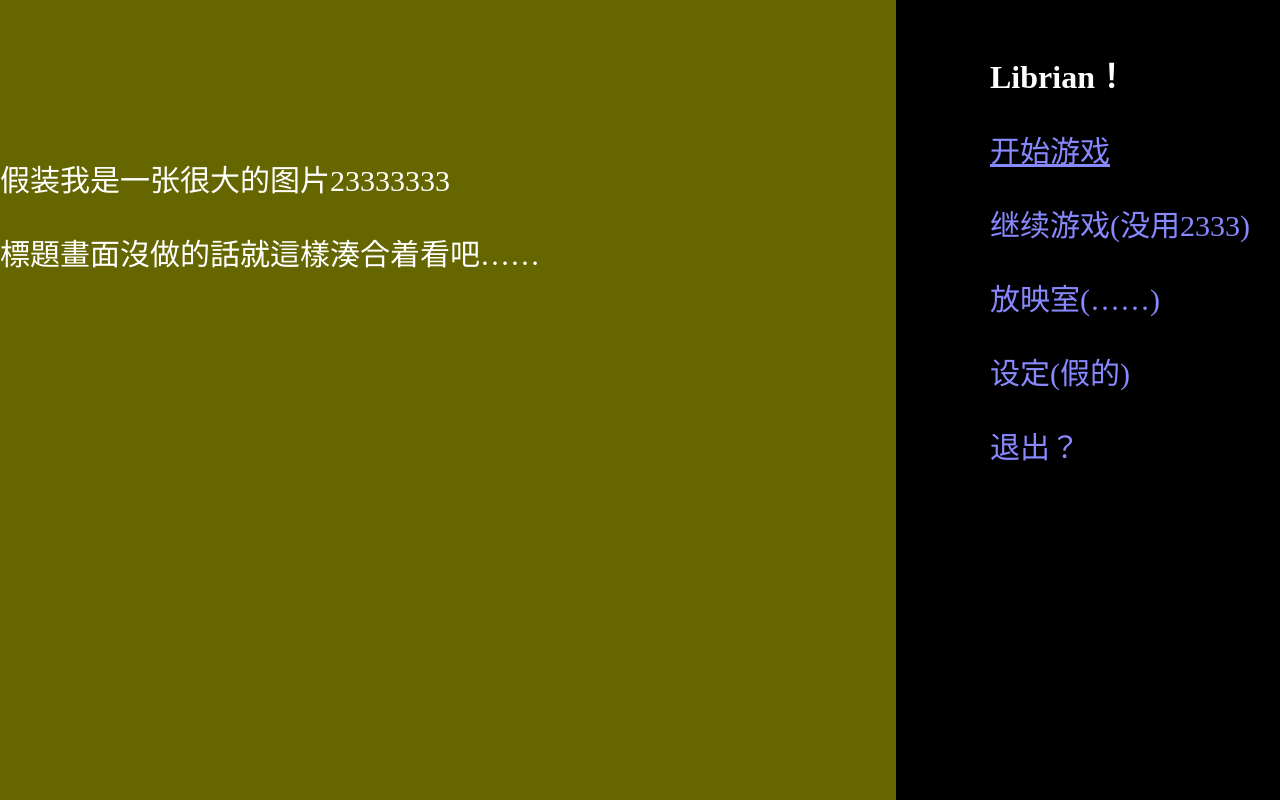
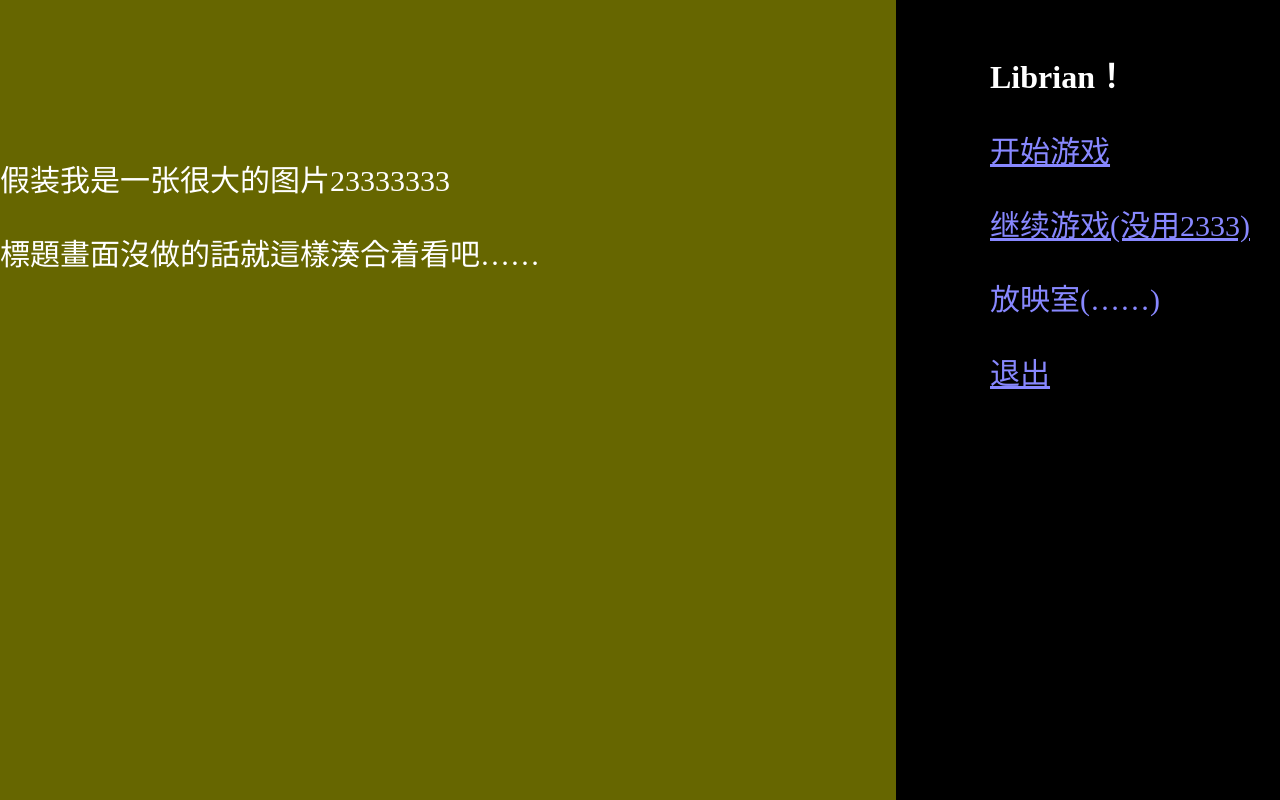
Before and after one commit to RimoChan/Librian, a plain HTML site: page html/title.html in a window 1280 px wide. Drawn offline with Linux system fonts and the light colour scheme.

Commit message:
之前忘了更新默認標題界面……

```diff
--- a/html/title.html
+++ b/html/title.html
@@ -34,11 +34,11 @@ a{
 		<h1>Librian！</h1>
 
 		<p>
-			<a href='adv.html'>开始游戏</a>
+			<a href='javascript:開始()'>开始游戏</a>
 		</p>
 
 		<p>
-			<a>继续游戏(没用2333)</a>
+			<a href='javascript:從title讀檔()'>继续游戏(没用2333)</a>
 		</p>
 
 		<p>
@@ -46,11 +46,7 @@ a{
 		</p>
 
 		<p>
-			<a>设定(假的)</a>
-		</p>
-
-		<p>
-			<a>退出？</a>
+			<a href='javascript:send("退出")'>退出</a>
 		</p>
 
 	</div>
```
